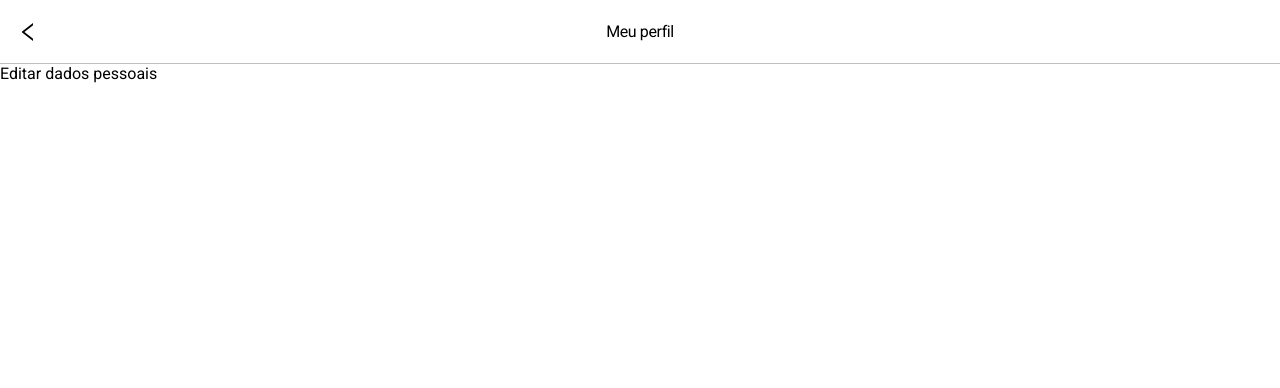
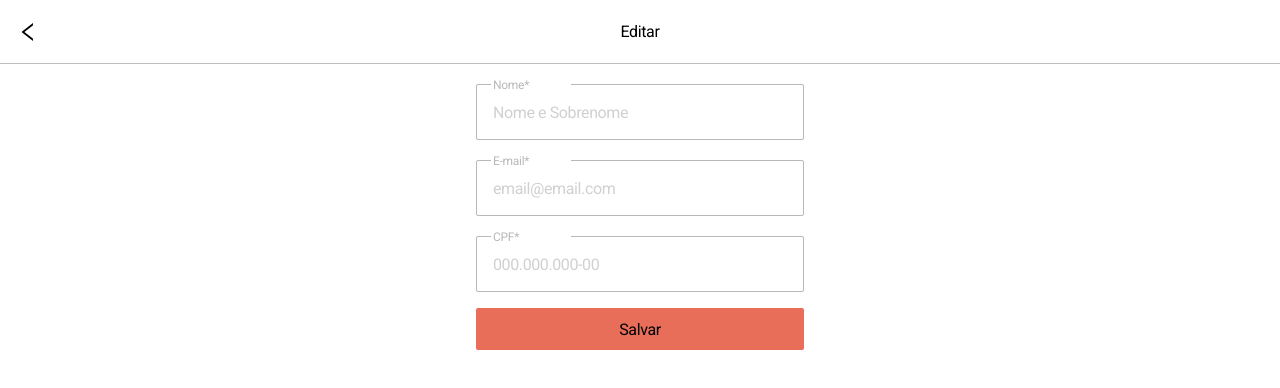
Before and after one commit to future4code/jackson-labe-food5, a React (Create React App) app: page /editar-dados-pessoais in a window 1280 px wide. Shown: the top 388 px of the page. Built offline with nearby package versions, Linux system fonts and the light colour scheme.

Commit message:
Edit profile page and edit adress page

```diff
--- a/src/navigation/Router.js
+++ b/src/navigation/Router.js
@@ -47,7 +47,7 @@ const Router = () => {
                 <BottomNavigation />
             </Route>
             <Route exact path={"/editar-dados-pessoais"}>
-                <Header title='Meu perfil' withBackButton/>
+                <Header title='Editar' withBackButton/>
                 <ProfileEditPage/>
             </Route>
             <Route exact path={"/editar-endereco"}>
--- a/src/screens/ProfilePage/AdressEditPage.js
+++ b/src/screens/ProfilePage/AdressEditPage.js
@@ -1,10 +1,20 @@
 import React from 'react';
+import styled from 'styled-components'
 import { InnerScreen } from '../../styles/atoms';
+import RegisterAdressForm from '../RegisterAdressPage/RegisterAdressForm'
+
+const Container = styled.div`
+  display: flex;
+  flex-direction: column;
+  align-items: center;
+`
 
 const AdressEditPage = () => {
   return (
     <InnerScreen>
-      <div>Editar endereço</div>
+      <Container>
+        <RegisterAdressForm />
+      </Container>
     </InnerScreen>
   );
 }
--- a/src/screens/ProfilePage/ProfileEditPage.js
+++ b/src/screens/ProfilePage/ProfileEditPage.js
@@ -1,11 +1,21 @@
 import React from 'react';
+import styled from 'styled-components'
 import { InnerScreen } from '../../styles/atoms';
+import ProfileForm from './ProfileForm';
+
+const Container = styled.div`
+  display: flex;
+  flex-direction: column;
+  align-items: center;
+`
 
 const ProfileEditPage = () => {
   return (
     <InnerScreen>
-    <div>Editar dados pessoais</div>
-  </InnerScreen>
+      <Container>
+        <ProfileForm />
+      </Container>
+    </InnerScreen>
   );
 }
 
--- a/src/screens/ProfilePage/ProfileForm.js
+++ b/src/screens/ProfilePage/ProfileForm.js
@@ -0,0 +1,51 @@
+import React from 'react';
+import styled from 'styled-components'
+import { Button } from '../../styles/atoms';
+import { Label } from '../../styles/molecules'
+
+const Form = styled.form`
+  display: flex;
+  flex-direction: column;
+`
+
+const ProfileForm = () => {
+  return (
+    <Form>
+        <Label htmlFor="name">
+          <span>Nome*</span>
+          <input
+            id="name"
+            type="text"
+            placeholder="Nome e Sobrenome"
+            required
+          />
+        </Label>
+
+        <Label htmlFor="E-mail">
+          <span>E-mail*</span>
+          <input
+            id="e-mail"
+            type="email"
+            placeholder="email@email.com"
+            required
+          />
+        </Label>
+
+        <Label htmlFor="CPF">
+          <span>CPF*</span>
+          <input
+            id="CPF"
+            type="text"
+            placeholder="000.000.000-00"
+            minLength="12"
+            maxlength="15"
+            required
+          />
+        </Label>
+
+        <Button type="submit">Salvar</Button>
+      </Form>
+  );
+};
+
+export default ProfileForm;
```
